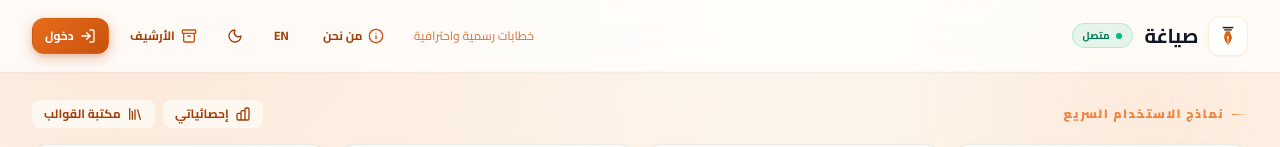
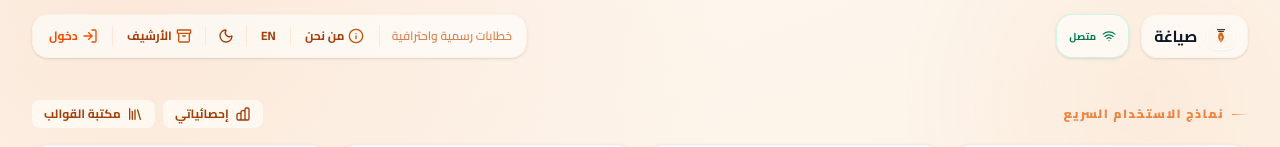
Before and after one commit to abdullahalalawi52-jpg/Siyagha, a React (Vite) app: page / in a window 1280 px wide. Shown: the top 147 px of the page. Built offline with nearby package versions, Linux system fonts and the light colour scheme; no server answers.

Commit message:
style(header): group action icons into a single floating capsule bubble

```diff
--- a/src/components/Header.tsx
+++ b/src/components/Header.tsx
@@ -20,13 +20,14 @@ export const Header: React.FC = () => {
   const { user, signInWithGoogle, signOut } = useAuth();
 
   return (
-    <header className="h-16 sm:h-[72px] sticky top-0 z-40 w-full bg-white/75 dark:bg-teal-950/50 backdrop-blur-md border-b border-brown-100/30 dark:border-teal-900/40 shadow-xs transition-all flex items-center">
+    <header className="h-16 sm:h-[72px] sticky top-0 z-40 w-full bg-transparent border-none shadow-none transition-all flex items-center">
       <div className="max-w-7xl mx-auto px-4 sm:px-6 lg:px-8 w-full flex items-center justify-between">
         {/* Logo + Title */}
         <div className="flex items-center gap-2 sm:gap-3">
-          <div className="flex items-center gap-2.5 group cursor-pointer">
-            <div className="w-9 h-9 sm:w-10 sm:h-10 rounded-xl flex items-center justify-center bg-white/60 dark:bg-teal-900/30 backdrop-blur-sm border border-brown-200/40 dark:border-teal-800/80 shadow-xs transition-all group-hover:scale-105 group-hover:border-brown-400/40">
-              <svg viewBox="0 0 100 100" className="w-5.5 h-5.5 sm:w-6 sm:h-6 select-none" fill="none" xmlns="http://www.w3.org/2000/svg">
+          {/* Logo Bubble */}
+          <div className="h-10 sm:h-11 px-3 flex items-center gap-2.5 bg-white/60 dark:bg-teal-950/40 backdrop-blur-md border border-brown-100/50 dark:border-teal-800/80 rounded-2xl shadow-sm transition-all hover:border-brown-400/40 group cursor-pointer">
+            <div className="w-7 h-7 rounded-lg flex items-center justify-center bg-white/40 dark:bg-black/20 border border-white/50 dark:border-white/10 shadow-xs transition-all group-hover:scale-105">
+              <svg viewBox="0 0 100 100" className="w-4.5 h-4.5 select-none" fill="none" xmlns="http://www.w3.org/2000/svg">
                 <defs>
                   <linearGradient id="nibGrad" x1="0%" y1="0%" x2="100%" y2="100%">
                     <stop offset="0%" stopColor="var(--color-logo-start)" />
@@ -47,31 +48,35 @@ export const Header: React.FC = () => {
                 <circle cx="50" cy="56" r="4.5" fill="var(--color-logo-bg)" />
               </svg>
             </div>
-            <h1 className="text-lg sm:text-xl font-bold tracking-tight text-brown-950 dark:text-white transition-colors group-hover:text-brown-700 dark:group-hover:text-brown-300">
+            <h1 className="text-sm sm:text-base font-bold tracking-tight text-brown-950 dark:text-white leading-none">
               {t('صياغة', 'Siyagha')}
             </h1>
           </div>
-          {/* Online/Offline indicator */}
-          <div className={`hidden sm:flex items-center gap-1.5 px-2.5 py-1 rounded-full text-[10px] font-bold border transition-colors ${
+
+          {/* Online/Offline indicator as its own bubble */}
+          <div className={`hidden sm:flex items-center gap-1.5 px-3 h-10 sm:h-11 rounded-2xl text-[10px] font-bold border bg-white/60 dark:bg-teal-950/40 backdrop-blur-md border-brown-100/50 dark:border-teal-800/80 shadow-sm transition-all ${
             isOnline
-              ? 'bg-emerald-500/10 text-emerald-700 border-emerald-500/20 dark:bg-emerald-500/5 dark:text-emerald-400 dark:border-emerald-900/30'
-              : 'bg-amber-500/10 text-amber-700 border-amber-500/20 dark:bg-amber-500/5 dark:text-amber-400 dark:border-amber-900/30'
+              ? 'text-emerald-700 dark:text-emerald-400 border-emerald-200/50 dark:border-emerald-900/40'
+              : 'text-amber-700 dark:text-amber-400 border-amber-200/50 dark:border-amber-900/40'
           }`}>
-            <span className={`w-1.5 h-1.5 rounded-full ${isOnline ? 'bg-emerald-500' : 'bg-amber-500'} ${isOnline ? 'animate-pulse' : ''}`} />
+            {isOnline ? <Wifi className="w-3.5 h-3.5" /> : <WifiOff className="w-3.5 h-3.5" />}
             <span>{isOnline ? t('متصل', 'Online') : t('أوفلاين', 'Offline')}</span>
           </div>
         </div>
 
-        {/* Actions */}
-        <div className="flex items-center gap-1 sm:gap-2">
+        {/* Actions Bubble */}
+        <div className="flex items-center gap-1 px-1.5 py-1 bg-white/60 dark:bg-teal-950/40 backdrop-blur-md border border-brown-100/50 dark:border-teal-800/80 rounded-2xl shadow-sm h-10 sm:h-11">
           <p className="text-xs font-semibold text-brown-600/70 dark:text-brown-400/70 hidden lg:block px-2">
             {t('خطابات رسمية واحترافية', 'Professional letters')}
           </p>
 
+          {/* Separator line if text label is visible */}
+          <span className="w-px h-5 bg-brown-200/40 dark:bg-teal-800/50 hidden lg:block" />
+
           {/* About Us Link */}
           <button
             onClick={() => setIsAboutOpen(true)}
-            className="h-8 sm:h-9 px-2 sm:px-3 text-xs font-bold text-brown-700 dark:text-brown-300 bg-transparent border border-transparent rounded-xl hover:bg-white/60 dark:hover:bg-teal-950/40 hover:border-brown-100/50 dark:hover:border-teal-800/80 hover:shadow-xs transition-all cursor-pointer flex items-center gap-1.5"
+            className="h-7 sm:h-8 px-2 sm:px-2.5 text-xs font-bold text-brown-700 dark:text-brown-300 rounded-lg hover:bg-brown-500/10 dark:hover:bg-white/5 transition-all cursor-pointer flex items-center gap-1"
             title={t('من نحن', 'About Us')}
             type="button"
           >
@@ -79,20 +84,26 @@ export const Header: React.FC = () => {
             <span className="hidden sm:inline">{t('من نحن', 'About Us')}</span>
           </button>
 
+          {/* Separator line */}
+          <span className="w-px h-4 sm:h-5 bg-brown-200/40 dark:bg-teal-800/50" />
+
           {/* Language Toggle */}
           <button
             onClick={() => setAppLang(appLang === 'ar' ? 'en' : 'ar')}
-            className="h-8 sm:h-9 px-2.5 sm:px-3 text-[10px] sm:text-xs font-bold text-brown-700 dark:text-brown-300 bg-transparent border border-transparent rounded-xl hover:bg-white/60 dark:hover:bg-teal-950/40 hover:border-brown-100/50 dark:hover:border-teal-800/80 hover:shadow-xs transition-all cursor-pointer flex items-center justify-center"
+            className="h-7 sm:h-8 px-2 sm:px-2.5 text-[10px] sm:text-xs font-bold text-brown-700 dark:text-brown-300 rounded-lg hover:bg-brown-500/10 dark:hover:bg-white/5 transition-all cursor-pointer flex items-center justify-center"
             title={t('تغيير اللغة', 'Change Language')}
             type="button"
           >
             {appLang === 'ar' ? 'EN' : 'عربي'}
           </button>
 
+          {/* Separator line */}
+          <span className="w-px h-4 sm:h-5 bg-brown-200/40 dark:bg-teal-800/50" />
+
           {/* Dark Mode Toggle */}
           <button
             onClick={toggleDarkMode}
-            className="w-8 h-8 sm:w-9 sm:h-9 flex items-center justify-center text-brown-700 dark:text-brown-300 bg-transparent border border-transparent rounded-xl hover:bg-white/60 dark:hover:bg-teal-950/40 hover:border-brown-100/50 dark:hover:border-teal-800/80 hover:shadow-xs transition-all cursor-pointer overflow-hidden"
+            className="w-7 h-7 sm:w-8 sm:h-8 flex items-center justify-center text-brown-700 dark:text-brown-300 rounded-lg hover:bg-brown-500/10 dark:hover:bg-white/5 transition-all cursor-pointer overflow-hidden"
             title={darkMode ? t('الوضع المضيء', 'Light Mode') : t('الوضع الداكن', 'Dark Mode')}
             type="button"
           >
@@ -103,7 +114,7 @@ export const Header: React.FC = () => {
                   initial={{ rotate: -90, scale: 0, opacity: 0 }}
                   animate={{ rotate: 0, scale: 1, opacity: 1 }}
                   exit={{ rotate: 90, scale: 0, opacity: 0 }}
-                  transition={{ duration: 0.35, ease: [0.4, 0, 0.2, 1] }}
+                  transition={{ duration: 0.2 }}
                   className="flex items-center justify-center"
                 >
                   <Sun className="w-4 h-4 text-yellow-500" />
@@ -114,7 +125,7 @@ export const Header: React.FC = () => {
                   initial={{ rotate: 90, scale: 0, opacity: 0 }}
                   animate={{ rotate: 0, scale: 1, opacity: 1 }}
                   exit={{ rotate: -90, scale: 0, opacity: 0 }}
-                  transition={{ duration: 0.35, ease: [0.4, 0, 0.2, 1] }}
+                  transition={{ duration: 0.2 }}
                   className="flex items-center justify-center"
                 >
                   <Moon className="w-4 h-4" />
@@ -123,10 +134,13 @@ export const Header: React.FC = () => {
             </AnimatePresence>
           </button>
 
+          {/* Separator line */}
+          <span className="w-px h-4 sm:h-5 bg-brown-200/40 dark:bg-teal-800/50" />
+
           {/* Archive */}
           <button
             onClick={() => setIsArchiveOpen(true)}
-            className="relative h-8 sm:h-9 px-2 sm:px-3 flex items-center gap-1 sm:gap-1.5 text-[10px] sm:text-xs font-bold text-brown-700 dark:text-brown-300 bg-transparent border border-transparent rounded-xl hover:bg-white/60 dark:hover:bg-teal-950/40 hover:border-brown-100/50 dark:hover:border-teal-800/80 hover:shadow-xs transition-all cursor-pointer"
+            className="relative h-7 sm:h-8 px-2 sm:px-2.5 flex items-center gap-1 text-[10px] sm:text-xs font-bold text-brown-700 dark:text-brown-300 rounded-lg hover:bg-brown-500/10 dark:hover:bg-white/5 transition-all cursor-pointer"
             aria-label={t('الأرشيف', 'Archive')}
             type="button"
           >
@@ -139,15 +153,18 @@ export const Header: React.FC = () => {
             )}
           </button>
 
+          {/* Separator line */}
+          <span className="w-px h-4 sm:h-5 bg-brown-200/40 dark:bg-teal-800/50" />
+
           {/* Auth Button */}
           {user ? (
-            <div className="flex items-center gap-1 sm:gap-2">
-              <span className="text-[10px] font-bold text-brown-700 dark:text-brown-300 hidden md:block truncate max-w-[100px] px-2.5 py-1.5 bg-brown-500/10 dark:bg-teal-950/30 rounded-xl">
+            <div className="flex items-center gap-1">
+              <span className="text-[10px] font-bold text-brown-700 dark:text-brown-300 hidden md:block truncate max-w-[80px] px-2 py-1 bg-brown-500/5 dark:bg-teal-950/20 rounded-md">
                 {user.displayName || user.email}
               </span>
               <button
                 onClick={signOut}
-                className="h-8 sm:h-9 px-2 sm:px-3 text-[10px] sm:text-xs font-bold rounded-xl text-red-600 dark:text-red-400 bg-transparent border border-transparent hover:bg-red-50/80 dark:hover:bg-red-950/30 hover:border-red-200/50 dark:hover:border-red-900/30 transition-all cursor-pointer flex items-center gap-1"
+                className="h-7 sm:h-8 px-2 sm:px-2.5 text-[10px] sm:text-xs font-bold rounded-lg text-red-600 dark:text-red-400 hover:bg-red-500/10 dark:hover:bg-red-500/20 transition-all cursor-pointer flex items-center gap-1"
                 title={t('تسجيل الخروج', 'Log Out')}
                 type="button"
               >
@@ -158,7 +175,7 @@ export const Header: React.FC = () => {
           ) : (
             <button
               onClick={signInWithGoogle}
-              className="h-8 sm:h-9 px-2 sm:px-3 text-[10px] sm:text-xs font-bold rounded-xl text-white bg-brown-600 hover:bg-brown-500 dark:bg-brown-700 dark:hover:bg-brown-600 shadow-sm shadow-brown-600/10 transition-all flex items-center gap-1.5 cursor-pointer border border-transparent"
+              className="h-7 sm:h-8 px-2 sm:px-2.5 text-[10px] sm:text-xs font-bold rounded-lg text-orange-600 dark:text-orange-400 hover:bg-orange-500/10 dark:hover:bg-orange-500/20 transition-all flex items-center gap-1 cursor-pointer"
               title={t('تسجيل الدخول باستخدام جوجل', 'Sign In with Google')}
               type="button"
             >
```
